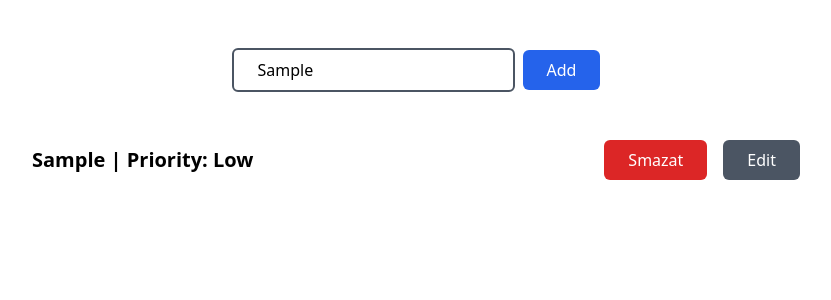
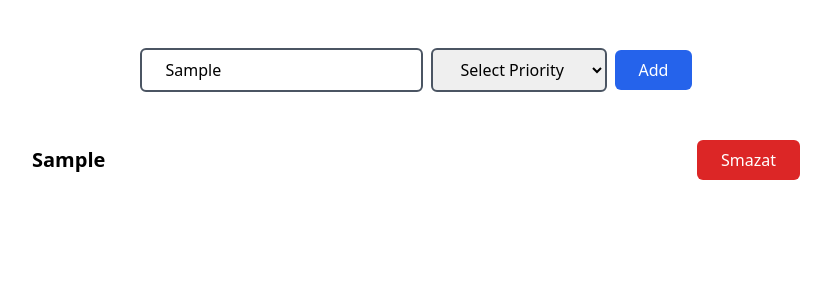
Before and after one commit to Bushenzie/todo-list, a React (Vite) app: page / in a window 1280 px wide. Both pictures are taken after typing "Sample" into the empty fields and a click on the button "Add". Shown: the top 300 px of the page, without its empty margins (224-1055 px from the left). Built offline with nearby package versions, Linux system fonts and the light colour scheme.

Commit message:
feat: Edit item

```diff
--- a/src/App.tsx
+++ b/src/App.tsx
@@ -1,16 +1,25 @@
 import { useState } from "react"
-import { Button,Input,TodoItem } from "./components";
+import { Button,Input,TodoItem,Select } from "./components";
 import "./index.css"
 import { useTodos } from "./contexts/TodoContext";
 
 function App() {
   const todos = useTodos();
   const [inputValue,setInputValue] = useState("");
+  const [selectValue,setSelectValue] = useState(0);
+
+  function onPrioritySelect(e) {
+    setSelectValue(Number(e.target.value))
+  }
+
 
   function onAddClick(e) {
     todos.dispatch({
         type: "add",
-        value: inputValue,
+        value: {
+          value: inputValue,
+          priority: selectValue
+        },
     });
   }
 
@@ -22,12 +31,22 @@ function App() {
                   onChange={(e) => setInputValue(e.target.value)}
                   placeholder="Add Todo item"
               />
+              <Select
+                  name="Priority"
+                  value={selectValue}
+                  onChange={onPrioritySelect}
+              >
+                  <option value="1">Low</option>
+                  <option value="2">Medium</option>
+                  <option value="3">High</option>
+              </Select>
               <Button.Primary onClick={onAddClick}>Add</Button.Primary>
           </div>
 
           <ul className="mx-64 flex flex-col gap-4">
-              {todos.items.map((todoItem,index) => (
-                <TodoItem item={todoItem} key={todoItem.id} />
+
+              {todos.items.map((todoItem, index) => (
+                  <TodoItem item={todoItem} key={todoItem.id} />
               ))}
           </ul>
       </div>
--- /dev/null
+++ b/src/components/Select.tsx
@@ -0,0 +1,15 @@
+import React from "react";
+
+function Select(props: React.ComponentProps<"select">) {
+    return (
+        <select
+            className="px-6 py-2 text-black border-2 rounded-md border-gray-600 outline-none focus:outline-none"
+            {...props}
+        >
+            <option value="">Select {props.name}</option>
+            {props.children}
+        </select>
+    );
+}
+
+export default Select;
--- a/src/components/TodoItem.tsx
+++ b/src/components/TodoItem.tsx
@@ -1,34 +1,71 @@
-
+import { useState } from "react";
 import { useTodos } from "../contexts/TodoContext.tsx";
 import {TodoItem} from "../types.ts"
-import {Button} from "./"
+import Button from "./Button"
+import Input from "./Input.tsx";
 
 function TodoItemComponent({ item }: { item: TodoItem }) {
 
     const todos = useTodos();
+    const [editName, setEditName] = useState(false);
+    const [editNameInput,setEditNameInput] = useState(item.value);
+    const [editPriority, setEditPriority] = useState(false);
 
     function onClickRemove() {
         todos.dispatch({
             type: "remove",
-            value: item.id
+            value: {
+                id: item.id,
+                value: "",
+                priority: 0
+            }
         })
     }
 
-    function onClickEdit() {
+    //Edit name
+    function onClickEditTodoName(e) {
+        setEditName(true);
+    }
+
+    function onChangeEditTodoName(e) {
+        setEditNameInput(e.target.value);
+    }
+
+    function onClickEditTodoNameBtn(e) {
         todos.dispatch({
             type: "edit",
-            value: item.id
-        })
+            value: {
+                id: item.id,
+                value: editNameInput,
+                priority: item.priority
+            },
+        });
+
+        setEditName(false)
     }
 
     return (
         <div className="flex justify-between items-center">
-            <h1 className="font-bold text-xl capitalize">
-                {item.value} | Priority: {item.priority === 1 ? "Low" : item.priority === 2 ? "Medium" : "High"}
-            </h1>
+            {editName ? (
+                <div className="flex">
+                    <Input
+                        value={editNameInput}
+                        onChange={onChangeEditTodoName}
+                    />
+                    <Button.Secondary onClick={onClickEditTodoNameBtn}>
+                        Confirm
+                    </Button.Secondary>
+                </div>
+            ) : (
+                <h1
+                    className="font-bold text-xl capitalize"
+                    onClick={onClickEditTodoName}
+                >
+                    {item.value}
+                </h1>
+            )}
             <div className="flex gap-4">
                 <Button.Danger onClick={onClickRemove}>Smazat</Button.Danger>
-                <Button.Secondary onClick={onClickEdit}>Edit</Button.Secondary>
             </div>
         </div>
     );
--- a/src/components/index.js
+++ b/src/components/index.js
@@ -1,9 +1,6 @@
 import Button from "./Button";
 import Input from "./Input";
 import TodoItem from "./TodoItem";
+import Select from "./Select";
 
-export {
-    Button,
-    Input,
-    TodoItem
-}
+export { Button, Input, TodoItem, Select };
--- a/src/contexts/TodoContext.tsx
+++ b/src/contexts/TodoContext.tsx
@@ -8,7 +8,7 @@ interface ITodoContext {
 
 type TodoAction = {
     type: "add" | "edit" | "remove";
-    value: string;
+    value: TodoItem;
 };
 
 const TodoContext = createContext<ITodoContext>({items: [], dispatch: () => {}});
@@ -19,18 +19,23 @@ function reducer(state: Array<TodoItem>, action: TodoAction) {
         case "add":
             item = {
                 id: Date.now().toString(),
-                value: action.value,
-                priority: Priority.Low,
+                value: action.value.value,
+                priority: action.value.priority,
             };
             if(Array.isArray(state)) {
                 return [...state, item];
             }
             return [item]
         case "edit":
-
+            return (state.map((item) => {
+                if(item.id === action.value.id) {
+                    item.value = action.value.value
+                }
+                return item;
+            }))
             break;
         case "remove":
-            return (state.filter((item) => item.id !== action.value));
+            return (state.filter((item) => item.id !== action.value.id));
         default:
             return state;
     }
--- a/src/types.ts
+++ b/src/types.ts
@@ -1,6 +1,7 @@
 
 export enum Priority {
-    Low = 1,
+    NotDefined = 0,
+    Low,
     Medium,
     High,
 }
```
